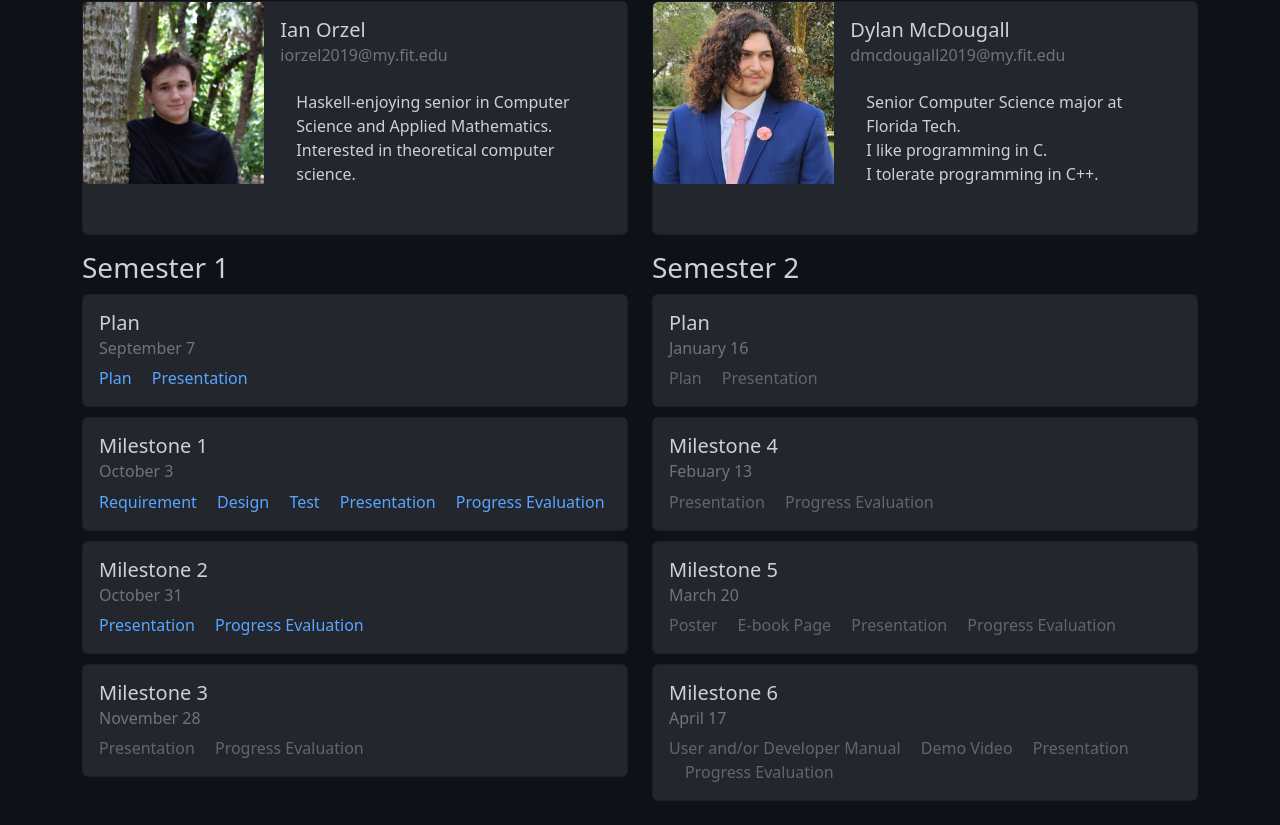
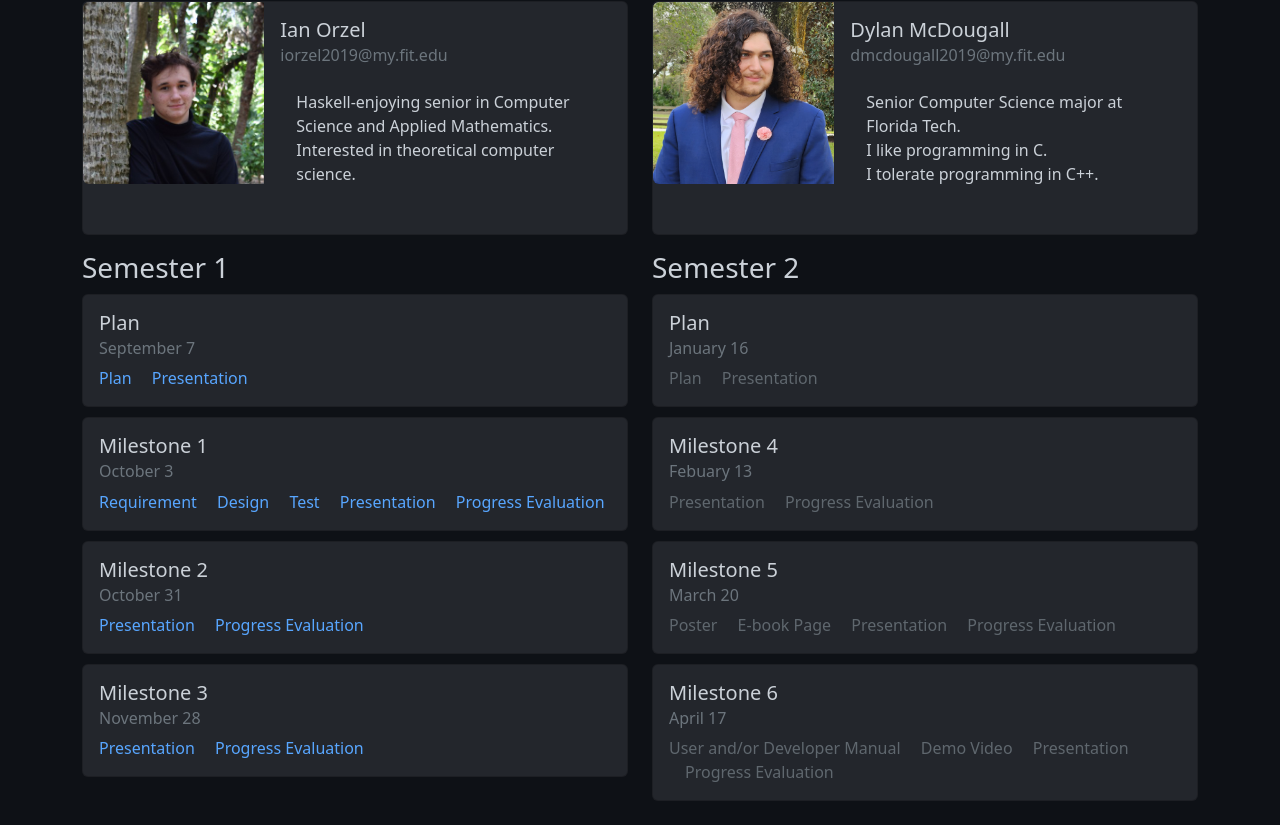
Before and after one commit to Kippiii/jaberwockey-class-site, a plain HTML site: page index.html in a window 1280 px wide. Shown: the part 259-1084 px from the top of the page. Drawn offline with Linux system fonts and the light colour scheme.

Commit message:
Updating to add documents for milestone 3

```diff
--- a/index.html
+++ b/index.html
@@ -107,8 +107,8 @@
           <div class="card-body">
             <h5 class="card-title">Milestone 3</h5>
             <h6 class="card-subtitle mb-2 text-muted">November 28</h6>
-            <a class="card-link broken-link">Presentation</a>
-            <a class="card-link broken-link">Progress Evaluation</a>
+            <a class="card-link" href="docs/Sem1/Milestone3/Presentation.pdf">Presentation</a>
+            <a class="card-link" href="docs/Sem1/Milestone3/Progress Evaluation.pdf">Progress Evaluation</a>
           </div>
         </div>
       </div>
```
Also changed, not shown: 2 other files.
